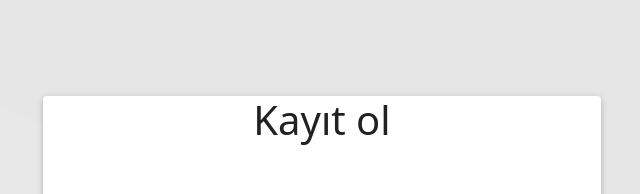
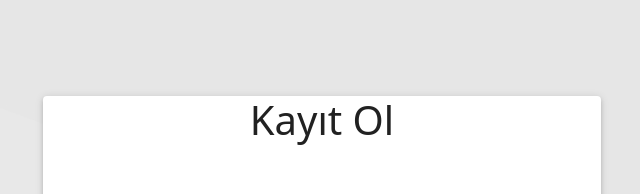
Before and after one commit to ensarsnr/app, a React (Create React App) app: page /register in a window 1280 px wide. Shown: the top 194 px of the page, without its empty margins (318-958 px from the left). Built offline with nearby package versions, Linux system fonts and the light colour scheme.

Commit message:
updating commit

```diff
--- a/src/App.js
+++ b/src/App.js
@@ -5,7 +5,7 @@ import Order from './pages/Order'
 import Receiver from "./pages/Receiver";
 import FoodMenu from "./pages/FoodMenu";
 import Waiting from "./pages/Waiting";
-import Register from "./components/Register";
+import Register from "./pages/Register";
 
 //routerlar ile sayfalar arası geçişleri buradan ayarlıyoruz.
 function App() {
--- a/src/components/AppBar.jsx
+++ b/src/components/AppBar.jsx
@@ -1,4 +1,5 @@
 import { Navbar } from "react-bootstrap";
+import { NAVBAR_TITLE } from "../constants/constText";
 
 
 function AppBar(props) {
@@ -7,7 +8,7 @@ function AppBar(props) {
   return (
     <Navbar expand="lg" variant="light" className="text-light" bg="dark">
       <div className="col-4 text-center">
-        <Navbar.Brand className="text-light" href="#">Navbar</Navbar.Brand>
+        <Navbar.Brand className="text-light" href="#">{NAVBAR_TITLE}</Navbar.Brand>
       </div>
       <div className="col-4">
         {props.name}
--- a/src/components/Form.jsx
+++ b/src/components/Form.jsx
@@ -3,7 +3,7 @@ import { Button } from 'react-bootstrap';
 import React, { useState } from 'react';
 import { EMPTY_ERROR, LABEL_NAME, LABEL_SURNAME, LOGIN_BUTTON, LOGIN_ERROR, REGISTER_FORM, USER_PASSWORD } from '../constants/constText';
 import { Link, useNavigate } from 'react-router-dom';
-import { login, register, } from '../service/service';
+import { login } from '../service/service';
 
 function Form() {
 
@@ -42,21 +42,18 @@ function Form() {
     try {
       const response = await login(name, surname, department, password);
       if (response === "Login successful!") {
-        if (
-          department.toLowerCase() === "Çay Ocaği".toLowerCase() ||
-          department.toLowerCase() === "Çay Ocağı".toLowerCase()) {
-          localStorage.setItem("surname", surname)
-          navigate("/receiver")
 
+        navigate("order");
+        localStorage.setItem("name", name);
+        localStorage.setItem("surname", surname);
       }
-
       else {
         navigate("order");
         localStorage.setItem("name", name);
         localStorage.setItem("surname", surname);
         console.log(response)
       }
-      }
+
       // Giriş yapılamadıysa, bir hata mesajı yazdırıyoruz.
     } catch (error) {
       console.log("hatalı isim falan")
@@ -100,7 +97,10 @@ function Form() {
           />
         </div>
         <div className="mb-4">
-          <select value={department} onChange={(e) => setDepartment(e.target.value)} className="form-select form-select-lg w-75 m-auto" >
+          <select
+            value={department}
+            onChange={(e) => setDepartment(e.target.value)}
+            className="form-select form-select-lg w-75 m-auto" >
             {departments.map((e) => (
               <option key={e}>{e}</option>
             ))}
--- a/src/constants/constText.js
+++ b/src/constants/constText.js
@@ -16,4 +16,6 @@ export const LABEL_SEARCH = "Search"
 export const REGISTER_FORM = "Hesabınız yoksa tıklayın"
 export const USER_PASSWORD = "Parola"
 export const EXT_NUMBER = "Dahili Numara"
-export const REGISTER = "Kayıt ol"
+export const REGISTER_BUTTON = "Kayıt ol"
+export const REGISTER_TITLE = "Kayıt Ol"
+export const NAVBAR_TITLE = "Çay Ocağı"
--- a/src/components/Register.jsx
+++ b/src/pages/Register.jsx
@@ -1,6 +1,6 @@
 import { Paper, TextField } from '@mui/material'
 import { Button, Col, Container, Row } from 'react-bootstrap'
-import { LABEL_NAME, LABEL_SURNAME, REGISTER, USER_PASSWORD } from '../constants/constText'
+import { LABEL_NAME, LABEL_SURNAME, REGISTER_BUTTON, REGISTER_TITLE, USER_PASSWORD } from '../constants/constText'
 import { useState } from 'react';
 import { register } from '../service/service';
 import { useNavigate } from 'react-router';
@@ -29,10 +29,8 @@ function Register() {
             console.log("boş geçme")
             return;
         }
-
-
         try {
-            const response = await register(name, surname, department, number, password);
+            const response = await register(name, surname, password, department, number);
             if (response === "Register successful!")
                 navigate("/")
         } catch (error) {
@@ -50,7 +48,9 @@ function Register() {
                         margin: "auto",
                         width: "50%"
                     }} elevation={3}>
-                        <h1 className='text-center mt-5'>Kayıt ol</h1>
+                        <h1 className='text-center mt-5'>
+                            {REGISTER_TITLE}
+                        </h1>
                         <form className='mt-2 text-center'>
                             <div className='p-2 pt-5'>
                                 <TextField
@@ -67,7 +67,7 @@ function Register() {
                                     label={LABEL_SURNAME} />
                             </div>
                             <div className='p-2'>
-                            <TextField
+                                <TextField
                                     value={number}
                                     onChange={(e) => setNumber(e.target.value)}
                                     className='w-75'
@@ -78,13 +78,13 @@ function Register() {
                                     value={password}
                                     onChange={(e) => setPassword(e.target.value)}
                                     className='w-75'
-
+                                    // change type password
                                     label={USER_PASSWORD} />
                             </div>
                             <div className='p-2'>
                                 <select value={department} onChange={(e) => setDepartment(e.target.value)} className="form-select form-select-lg w-75 m-auto" >
-                                    {departments.map((e) => (
-                                        <option key={e}>{e}</option>
+                                    {departments.map((e, i) => (
+                                        <option key={i}>{e}</option>
                                     ))}
                                 </select>
                             </div>
@@ -93,7 +93,7 @@ function Register() {
                                     variant='success'
                                     onClick={handleClick}
                                     className='p-2 w-75'>
-                                    {REGISTER}
+                                    {REGISTER_BUTTON}
                                 </Button>
                             </div>
                         </form>
--- a/src/service/service.js
+++ b/src/service/service.js
@@ -12,7 +12,7 @@ const login = async (name, surname, department, password) => {
       department: department,
       password: password
     });
-    console.log(response.data)
+    console.log(response.data) // console'da response'ın datasını göstermeye yarıyorke
     return response.data;
   } catch (err) {
     console.log(err)
```
Lines whose indentation alone changed are shown as unchanged.
